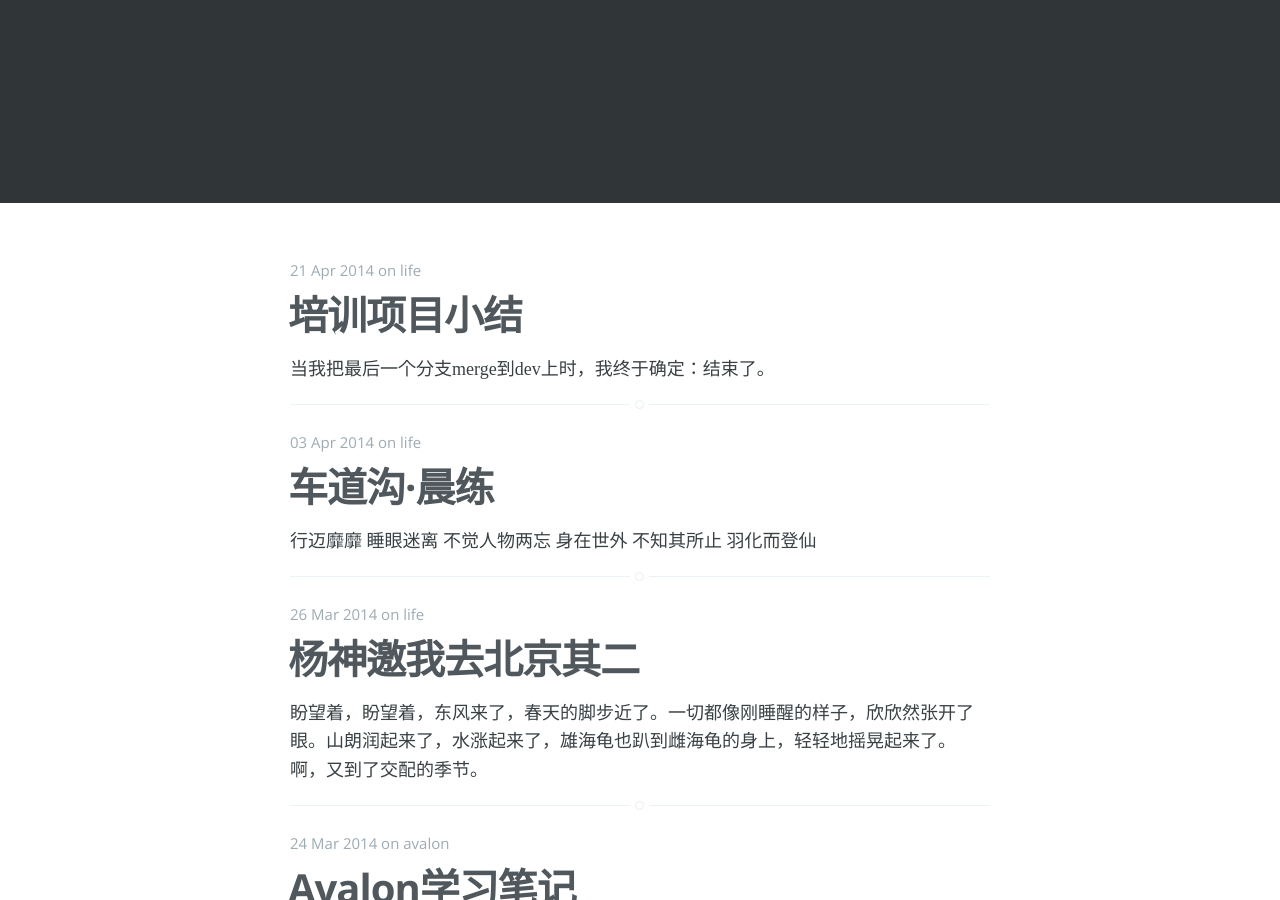
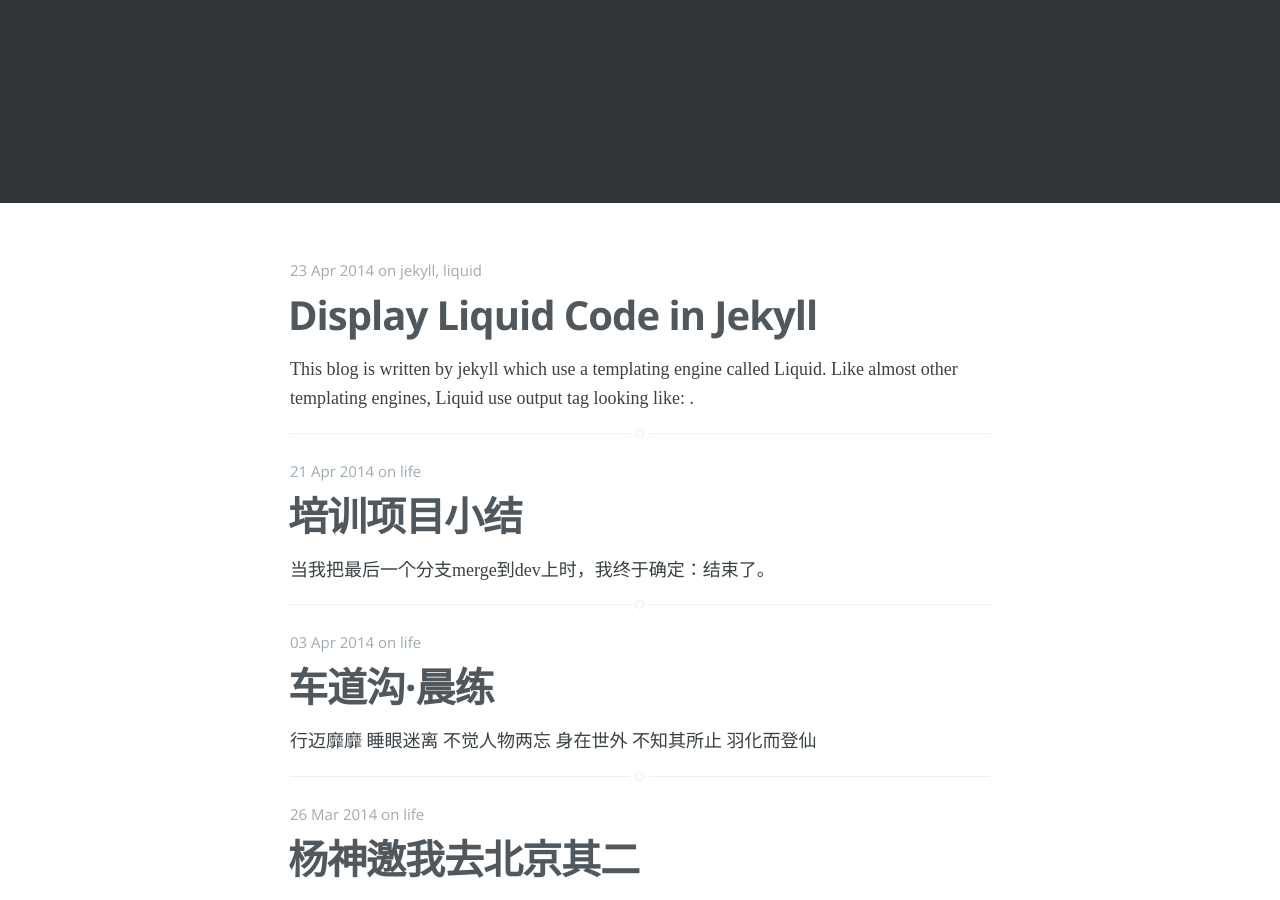
Before and after one commit to dragonwong/blog, a Jekyll site: the page built from index.html, in a window 1280 px wide and 900 px high, scrolled down 337 px. Built offline with Jekyll 4.4.1, drawn with Linux system fonts in a browser that asks for light colours; some web fonts are replaced; the list of posts is cut into pages by our own code; some of the changed text lies outside the part shown.

Commit message:
new post: display liquid code in jekyll

```diff
--- /dev/null
+++ b/_posts/2014-04-23-display-liquid-code-in-Jekyll.html
@@ -0,0 +1,19 @@
+---
+layout: article
+title: Display Liquid Code in Jekyll
+tags: jekyll liquid
+---
+
+<p>This blog is written by jekyll which use a templating engine called Liquid. Like almost other templating engines, Liquid use output tag looking like: <code>{{output}}</code>.</p>
+
+<p>Now, how to display liquid code? It is obvious that I can not write <code>{{output}}</code> directly. The solution is:</p>
+
+<p>Put the code between <code>{%raw%}</code> and <code>{%endraw%}</code></p>
+
+<p>For example, if you want to output:</p>
+
+<pre><code>{%raw%}{{post.title}}{%endraw%}</code></pre>
+
+<p>You can write like this:</p>
+
+<pre><code>{%raw%}{%raw%}{{post.title}}{%endraw%}{%endraw%}</code></pre>
```
Also changed, not shown: _posts/2014-03-24-Avalon学习笔记.html (+3 -4 lines).
